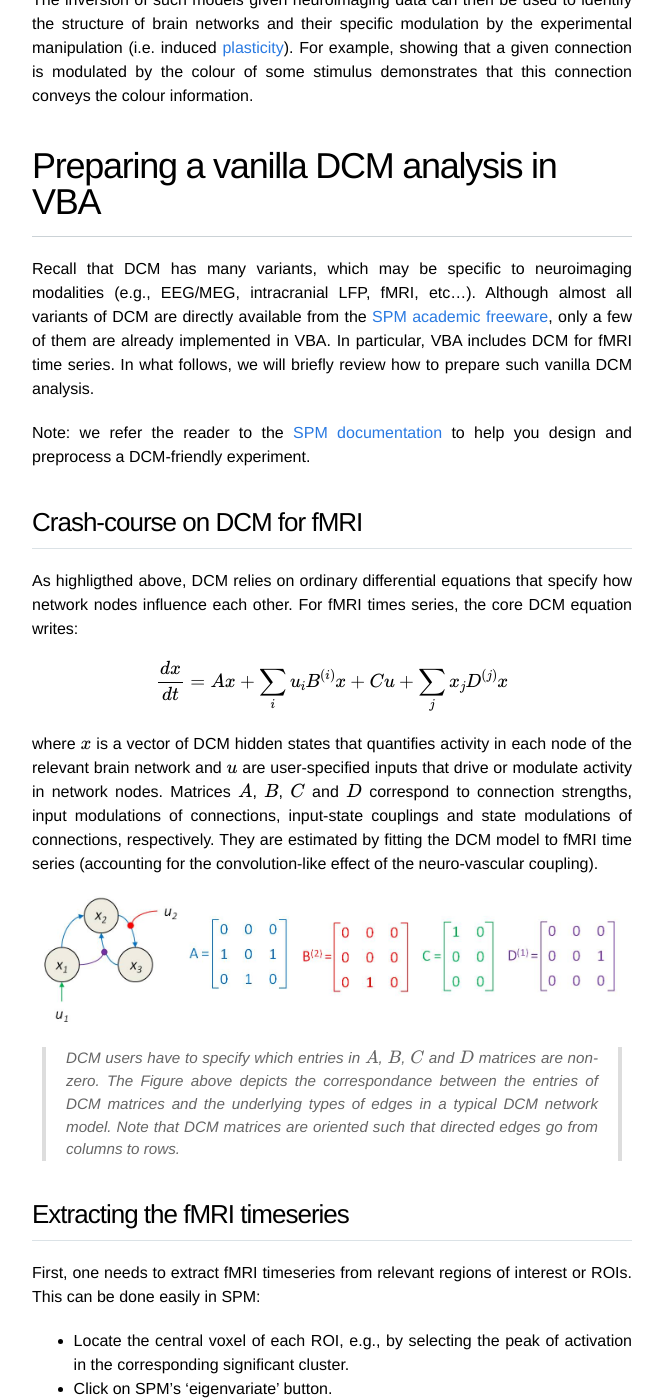
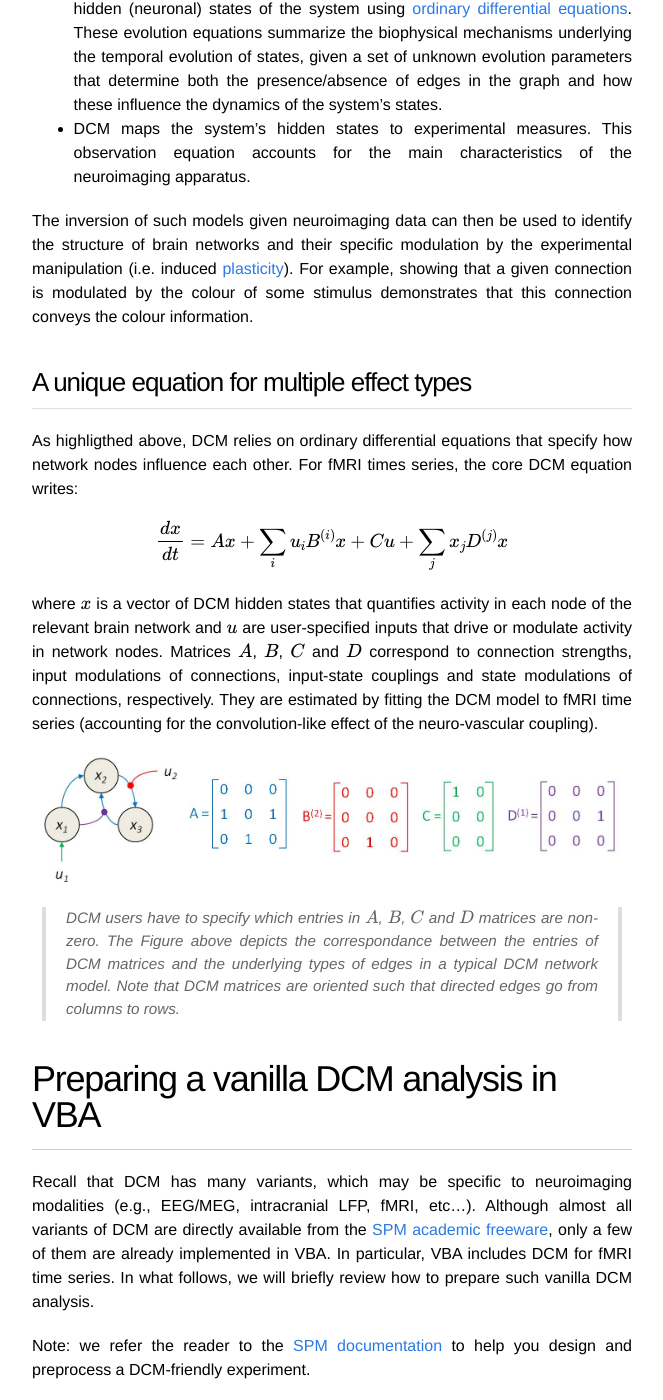
Before and after one commit to MBB-team/VBA-toolbox, a Jekyll site: the page built from _wiki/dcm.md, in a window 1280 px wide and 1400 px high, scrolled down 1071 px. Shown: the whole window, without its empty margins (308-971 px from the left). Built offline with Jekyll 4.4.1, drawn with Linux system fonts in a browser that asks for light colours; nearby versions of some CDN libraries; formulas are drawn with MathJax 3; some of the changed lines change nothing that is shown; some of the changed text lies outside the part shown.

Commit message:
Update dcm.md

```diff
--- a/_wiki/dcm.md
+++ b/_wiki/dcm.md
@@ -6,6 +6,11 @@ title: "Dynamic Causal Modeling"
 
 Decomposing the relation existing between cognitive functions and their neurobiological "signature" (the spatio-temporal properties of brain activity) requires an understanding of how information is transmitted through brain networks. The ambition here is to ask questions such as: "what is the nature of the information that region A passes on to region B"? This stems from the notion of functional integration, which views function as an emergent property of brain networks. [Dynamic causal modelling](http://www.scholarpedia.org/article/Dynamic_causal_modeling) or DCM was developed specifically to address this question.
 
+# Crash-course on DCM
+
+
+## What you cannot ignore
+
 DCM embraces a [graph-theoretic](https://en.wikipedia.org/wiki/Graph_theory) perspective on brain networks, whereby functionally segregated sources (i.e. brain regions or neuronal populations) correspond to “nodes” and conditional dependencies among the hidden states of each node are mediated by [effective connectivity](http://www.scholarpedia.org/article/Brain_connectivity) (directed “edges”). DCM generative models are causal in at least two senses:
 
 - DCM describes how experimental manipulations influence the dynamics of hidden (neuronal) states of the system using [ordinary differential equations](https://en.wikipedia.org/wiki/Ordinary_differential_equation). These evolution equations summarize the biophysical  mechanisms underlying the temporal evolution of states, given a set of unknown evolution parameters that determine both the presence/absence of edges in the graph and how these influence the dynamics of the system’s states.
@@ -13,14 +18,7 @@ DCM embraces a [graph-theoretic](https://en.wikipedia.org/wiki/Graph_theory) per
 
 The inversion of such models given neuroimaging data can then be used to identify the structure of brain networks and their specific modulation by the experimental manipulation (i.e. induced [plasticity](https://en.wikipedia.org/wiki/Neuroplasticity)). For example, showing that a given connection is modulated by the colour of some stimulus demonstrates that this connection conveys the colour information.
 
-
-# Preparing a vanilla DCM analysis in VBA
-
-Recall that DCM has many variants, which may be specific to neuroimaging modalities (e.g., EEG/MEG, intracranial LFP, fMRI, etc...). Although almost all variants of DCM are directly available from the [SPM academic freeware](http://www.fil.ion.ucl.ac.uk/spm/), only a few of them are already implemented in VBA. In particular, VBA includes DCM for fMRI time series. In what follows, we will briefly review how to prepare such vanilla DCM analysis.
-
-Note: we refer the reader to the [SPM documentation](http://www.fil.ion.ucl.ac.uk/spm/doc/) to help you design and preprocess a DCM-friendly experiment.
-
-## Crash-course on DCM for fMRI
+## A unique equation for multiple effect types
 
 As highligthed above, DCM relies on ordinary differential equations that specify how network nodes influence each other. For fMRI times series, the core DCM equation writes:
 
@@ -34,6 +32,12 @@ where $$x$$ is a vector of DCM hidden states that quantifies activity in each no
 > DCM users have to specify which entries in $$A$$, $$B$$, $$C$$ and $$D$$ matrices are non-zero. The Figure above depicts the correspondance between the entries of DCM matrices and the underlying types of edges in a typical DCM network model. Note that DCM matrices are oriented such that directed edges go from columns to rows.
 
 
+
+# Preparing a vanilla DCM analysis in VBA
+
+Recall that DCM has many variants, which may be specific to neuroimaging modalities (e.g., EEG/MEG, intracranial LFP, fMRI, etc...). Although almost all variants of DCM are directly available from the [SPM academic freeware](http://www.fil.ion.ucl.ac.uk/spm/), only a few of them are already implemented in VBA. In particular, VBA includes DCM for fMRI time series. In what follows, we will briefly review how to prepare such vanilla DCM analysis.
+
+Note: we refer the reader to the [SPM documentation](http://www.fil.ion.ucl.ac.uk/spm/doc/) to help you design and preprocess a DCM-friendly experiment.
 
 ## Extracting the fMRI timeseries
 
```
